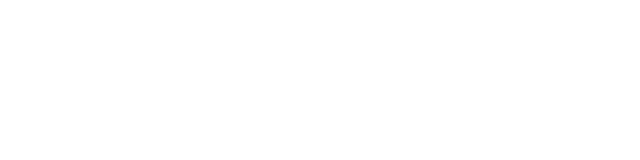
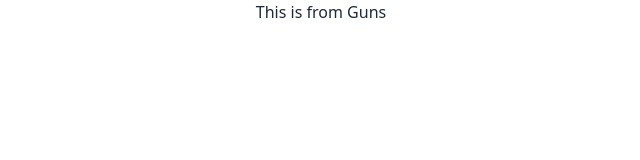
Before and after one commit to sajid1545/john-wicks-world, a React (Create React App) app: page / in a window 1280 px wide. Shown: the top 160 px of the page, without its empty margins (319-959 px from the left). Built offline with nearby package versions, Linux system fonts and the light colour scheme.

Commit message:
guns component created

```diff
--- a/src/App.js
+++ b/src/App.js
@@ -1,9 +1,10 @@
 import './App.css';
+import Guns from './Components/Guns/Guns';
 
 function App() {
   return (
     <div className="App">
-
+     <Guns/>
     </div>
   );
 }
--- /dev/null
+++ b/src/Components/Guns/Guns.js
@@ -0,0 +1,13 @@
+import React, { useState } from 'react';
+
+const Guns = () => {
+	const [guns, setGuns] = useState([]);
+
+	return (
+		<div>
+			<h1>This is from Guns</h1>
+		</div>
+	);
+};
+
+export default Guns;
```
